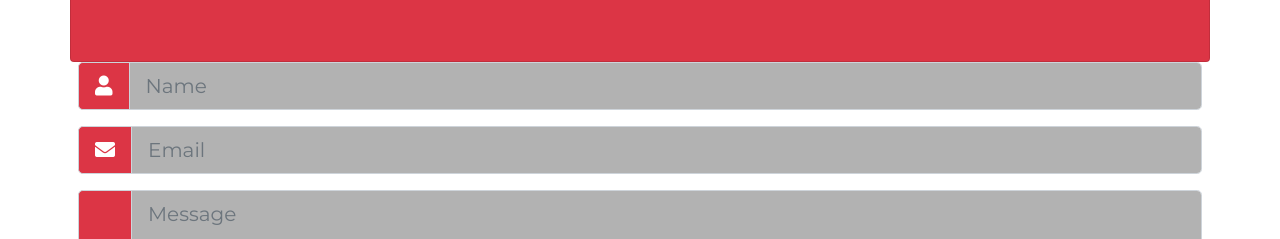
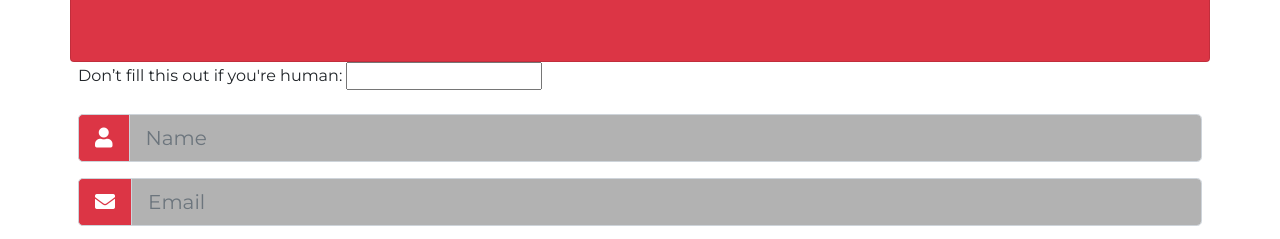
Before and after one commit to michikozafe/michikozafe, a plain HTML site: page index.html in a window 1280 px wide. Both pictures are taken after a click on the element "Contact". Shown: the part 483-722 px from the top of the page. Drawn offline with nearby package versions, Linux system fonts and the light colour scheme.

Commit message:
Add filter spam in netlify account

```diff
--- a/index.html
+++ b/index.html
@@ -271,13 +271,16 @@
           </div> -->
 
           <!-- Initial Form -->
-          <form name="contact" method="POST" data-netlify="true">
+          <form name="contact" method="POST" data-netlify="true" netlify-honeypot="bot-field">
+            <p class="hidden">
+              <label>Don’t fill this out if you're human: <input name="bot-field"/></label>
+            </p>
             <div class="form-group">
-            <div class="input-group input-group-lg mb-3">
+              <div class="input-group input-group-lg my-3">
                 <div class="input-group-prepend">
                   <span class="input-group-text bg-danger"><i class="fas fa-user text-white"></i></span>
                 </div>
-              <input type="text" name="name" class="form-control bg-black-faded" placeholder="Name">
+                <input type="text" name="name" class="form-control bg-black-faded" placeholder="Name" />
               </div>
             </div>
             <div class="form-group">
@@ -285,7 +288,7 @@
                 <div class="input-group-prepend">
                   <span class="input-group-text bg-danger"><i class="fas fa-envelope text-white"></i></span>
                 </div>
-              <input type="text" name="email" class="form-control bg-black-faded" placeholder="Email">
+                <input type="text" name="email" class="form-control bg-black-faded" placeholder="Email" />
               </div>
             </div>
             <div class="form-group">
```
Lines whose indentation alone changed are shown as unchanged.
